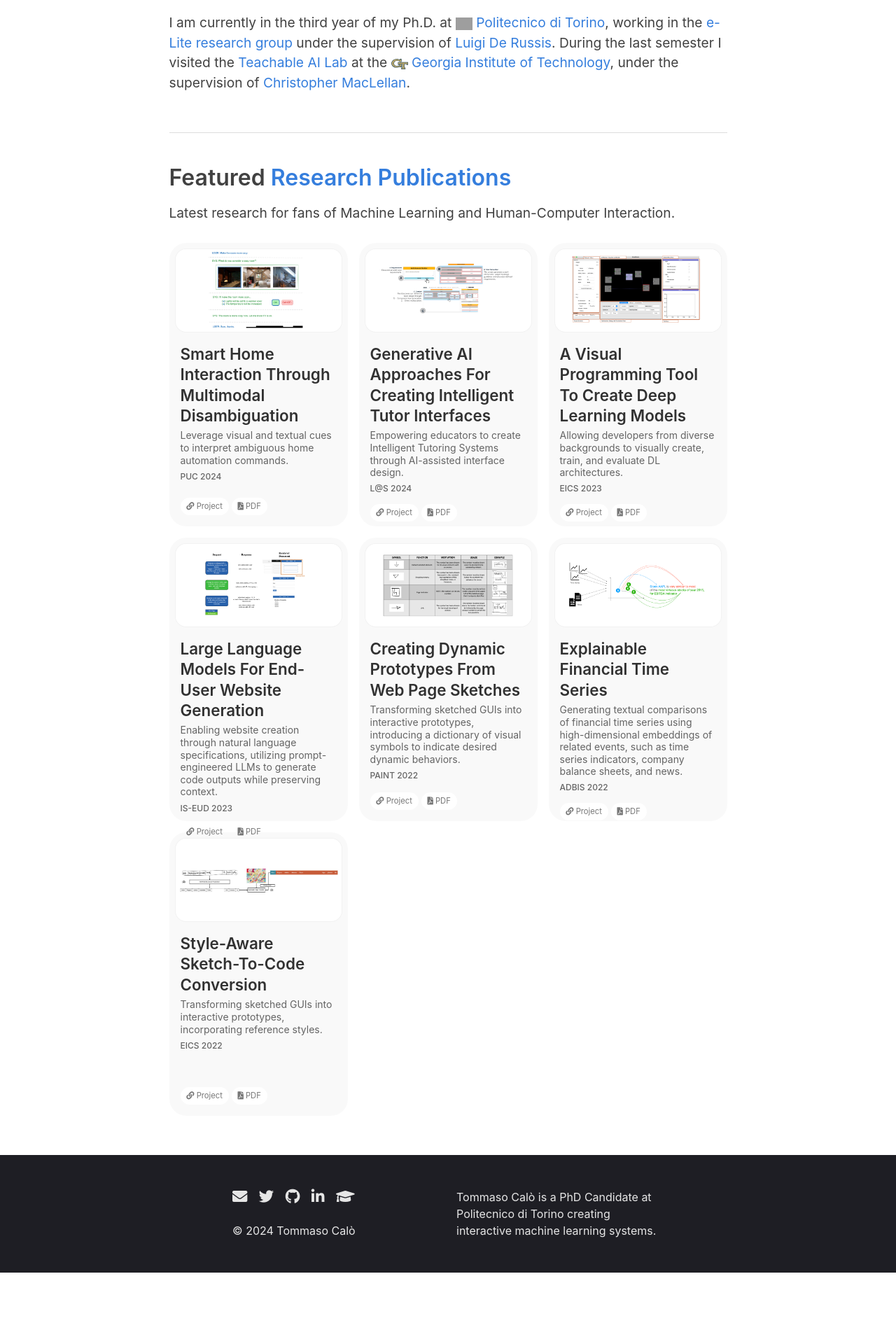
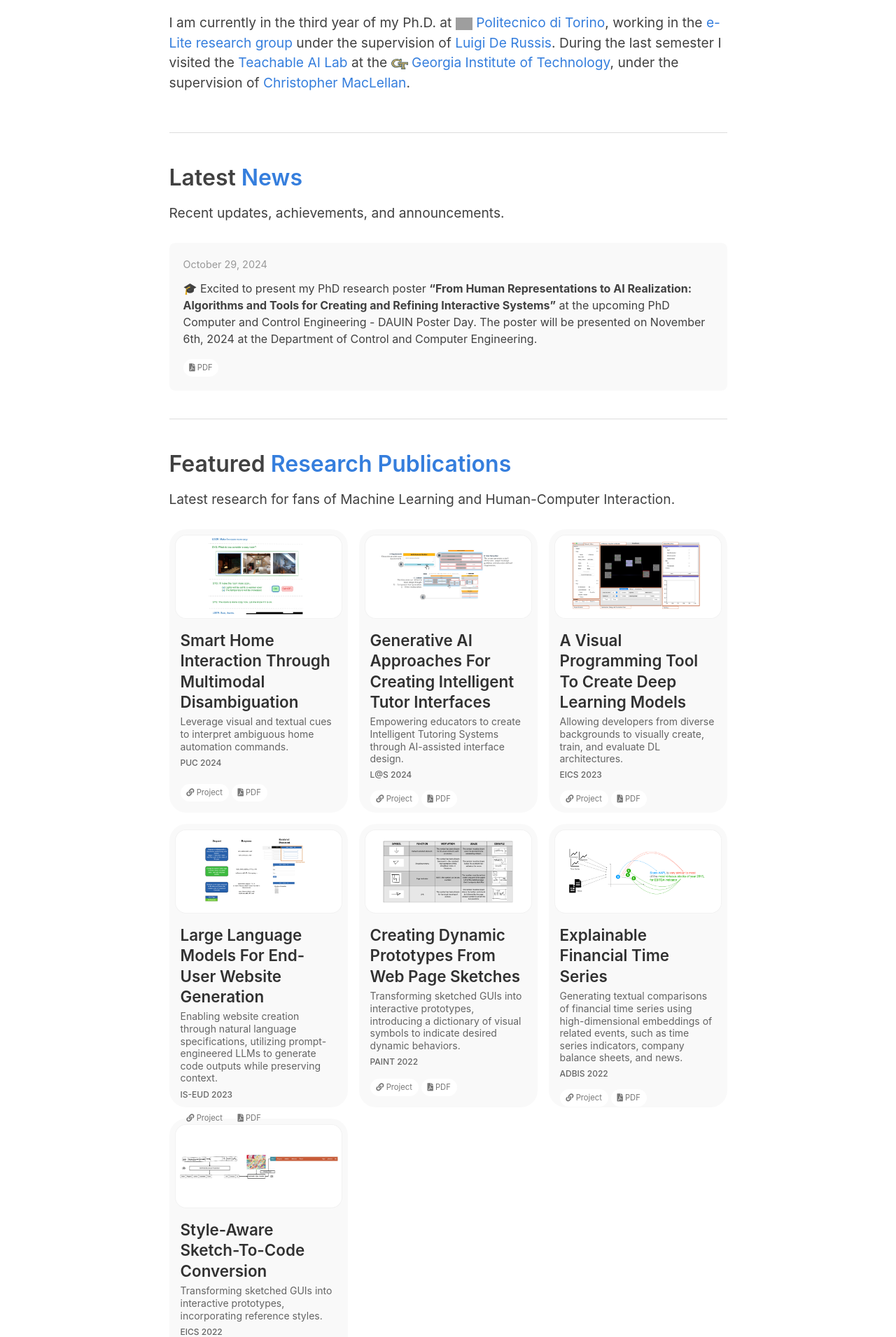
Before and after one commit to tommasocalo/tommasocalo.github.io, a Jekyll site: the page built from index.md, in a window 1280 px wide. Shown: the part 389-2299 px from the top of the page at 70% size. Built offline with Jekyll 4.4.1, drawn with Linux system fonts in a browser that asks for light colours; nearby versions of some CDN libraries; some web fonts are replaced; before the commit the page ends 2207 px from its top, so only the background shows below that; grey boxes are pictures that could not be loaded.

Commit message:
added news

```diff
--- a/_sass/_intro.scss
+++ b/_sass/_intro.scss
@@ -158,6 +158,68 @@ $cv-icon-aspect-ratio: 1.33;
 	background: $black-05;
 	transform: scale(1.03);
 }
+// Add these styles to your existing SCSS file
+.news-wrapper {
+	display: flex;
+	flex-direction: column;
+	gap: 1rem;
+	margin-bottom: 2rem;
+}
+
+.news-item {
+	display: flex;
+	flex-direction: column;
+	background-color: $black-025;
+	border-radius: 0.5rem;
+	padding: 1.25rem;
+	position: relative;
+	transition: all .2s ease-in-out;
+
+	&:hover {
+			transform: scale(1.03);  // Same enlargement animation as featured
+			background-color: $black-05;
+	}
+}
+
+.news-item:hover {
+	background-color: $black-05;
+}
+
+.news-content-wrapper {
+	flex: 1;
+}
+
+.news-date {
+	color: $silver;
+	font-size: 0.9rem;
+	margin-bottom: 0.5rem;
+}
+
+.news-content {
+	font-size: 1rem;
+	line-height: 1.5;
+}
+
+
+.news-actions {
+	align-self: flex;
+	margin-top: 0.2rem;
+}
+
+.news-button {
+	display: inline-flex;
+	align-items: center;
+	gap: 0.25rem;
+	font-size: 0.875rem;
+	color: $text-color;
+	padding: 0;
+	background: none;
+	border: none;
+
+	i {
+			font-size: 0.875rem;
+	}
+}
 
 @media screen and (max-width: $homepage-pre-mobile) {
 	#intro-wrapper, .feature-title, .feature-text, .intro-text, .home-hr {
@@ -168,6 +230,10 @@ $cv-icon-aspect-ratio: 1.33;
 		display: flex;
 		flex-direction: row;
 	}
+
+	.news-wrapper {
+		grid-column: page !important;
+}
 }
 
 @media screen and (max-width: $mobile) {
@@ -201,4 +267,5 @@ $cv-icon-aspect-ratio: 1.33;
 		color: $text-color;
 		font-weight: 500;
 	}
+
 }
--- /dev/null
+++ b/_sass/_news.scss
@@ -0,0 +1,31 @@
+.news-list {
+    display: flex;
+    flex-direction: column;
+    gap: 2rem;
+    margin: 2rem 0;
+}
+
+.news-list .news-item {
+    display: flex;
+    flex-direction: column;
+    padding: 1.3rem;
+    background-color: $black-025;
+    border-radius: 0.5rem;
+    transition: all .2s ease-in-out;
+
+    &:hover {
+        transform: scale(1.03);
+        background-color: $black-05;
+    }
+}
+
+.news-list .news-date {
+    color: $silver;
+    font-size: 0.9rem;
+    margin-bottom: 0.5rem;
+}
+
+.news-list .news-content {
+    font-size: 1rem;
+    line-height: 1.5;
+}
--- a/index.md
+++ b/index.md
@@ -26,10 +26,6 @@ title: Home
 		<a href="{{ site.url }}/everything-else"><div><i class="fa fa-list-ul icon icon-right-space"></i>Everything Else</div></a>
 	</div>
 <div>I develop human-centered applications that leverage AI to address user needs. My current research focus on enhancing <b>UI design and development</b> drawing on principles from human-computer interaction, particularly in the areas of human-centered AI and end-user development.
-
-
-
-
 	<div style="height: 1rem"></div>
 <div>
     I am currently in the third year of my Ph.D. at <img class="intro-logo" style="width: 24px;" src="/images/polito.jpeg"> <a href="https://www.polito.it/"> Politecnico di Torino</a>, working in the <a href="https://elite.polito.it/">e-Lite research group</a> under the supervision of <a href="https://www.polito.it/personale?p=luigi.derussis">Luigi De Russis</a>. During the last semester I visited the <a href="https://tail.cc.gatech.edu/">Teachable AI Lab</a> at the <a href="https://www.gatech.edu/"> <img class="intro-logo" style="width: 24px;" src="/images/gatech.svg"> Georgia Institute of Technology</a>, under the supervision of <a href="https://chrismaclellan.com/">Christopher MacLellan</a>.
@@ -38,7 +34,33 @@ title: Home
 </div>
 
 <hr class="l-middle home-hr">
+<h2 class="feature-title">Latest <a href="{{ site.url }}/news">News</a></h2>
 
+<p class="feature-text">
+	Recent updates, achievements, and announcements.
+</p>
+
+<div class="news-wrapper l-page">
+    {% for news in site.categories.news limit:3 %}
+    <div class="news-item">
+        <div class="news-content-wrapper">
+            <div class="news-date">{{ news.date | date: "%B %d, %Y" }}</div>
+            <div class="news-content">{{ news.content }}</div>
+        </div>
+        {% if news.pdf %}
+        <div class="cover-links">
+            <span class="pub-misc">
+                <a href="{{ news.pdf }}">
+                    <i class="fas fa-file-pdf" aria-hidden="true"></i> PDF
+                </a>
+            </span>
+        </div>
+        {% endif %}
+    </div>
+    {% endfor %}
+</div>
+
+<hr class="l-middle home-hr">
 <h2 class="feature-title">Featured <a href="/cv/#publications">Research Publications</a></h2>
 
 <p class="feature-text">
--- a/styles.scss
+++ b/styles.scss
@@ -26,5 +26,7 @@
 @import "music";
 @import "dissertation";
 @import "projects";
+@import "news";
+
 
 @import "print";
```
Also changed, not shown: _includes/news-list.html (added, +20 -0 lines), _posts/news/2024-10-29-phdposter.md (added, +7 -0 lines), news.md (added, +9 -0 lines), 1 other file.
